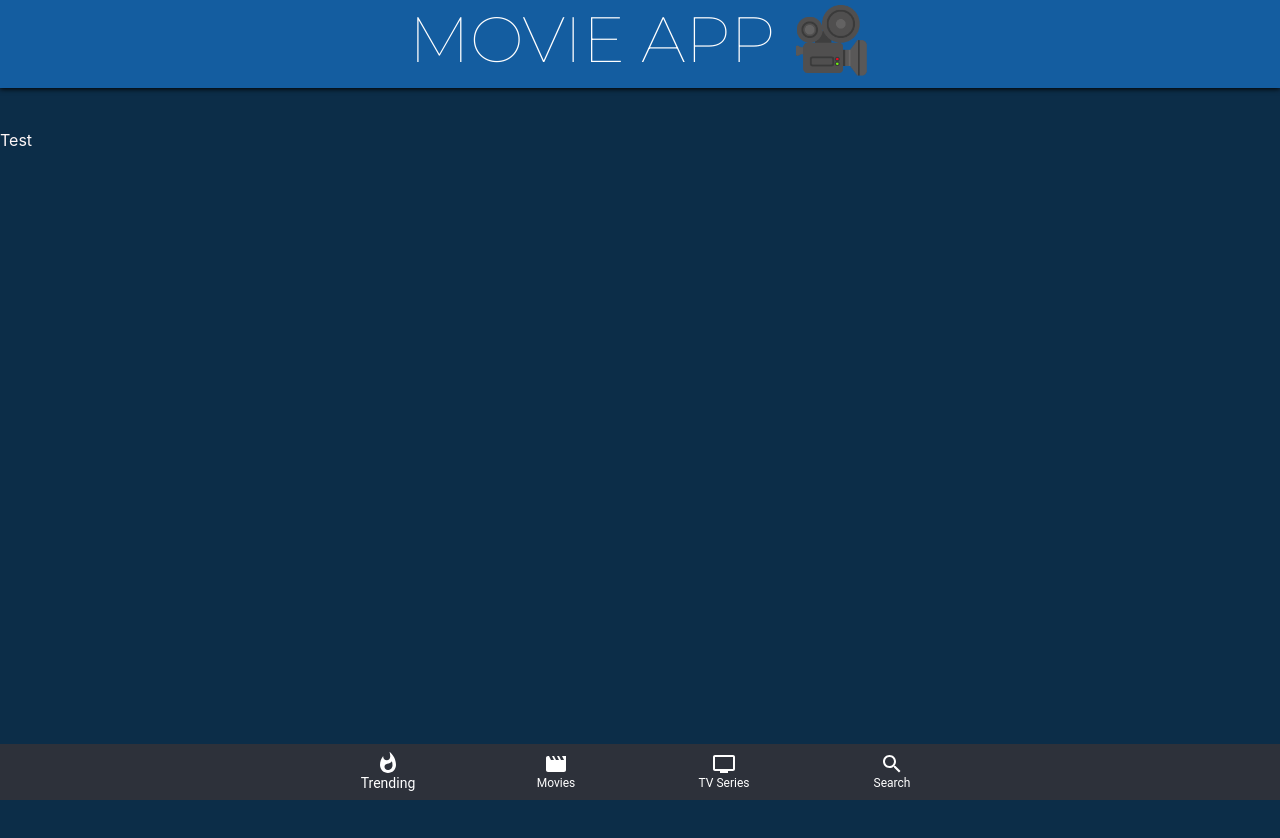
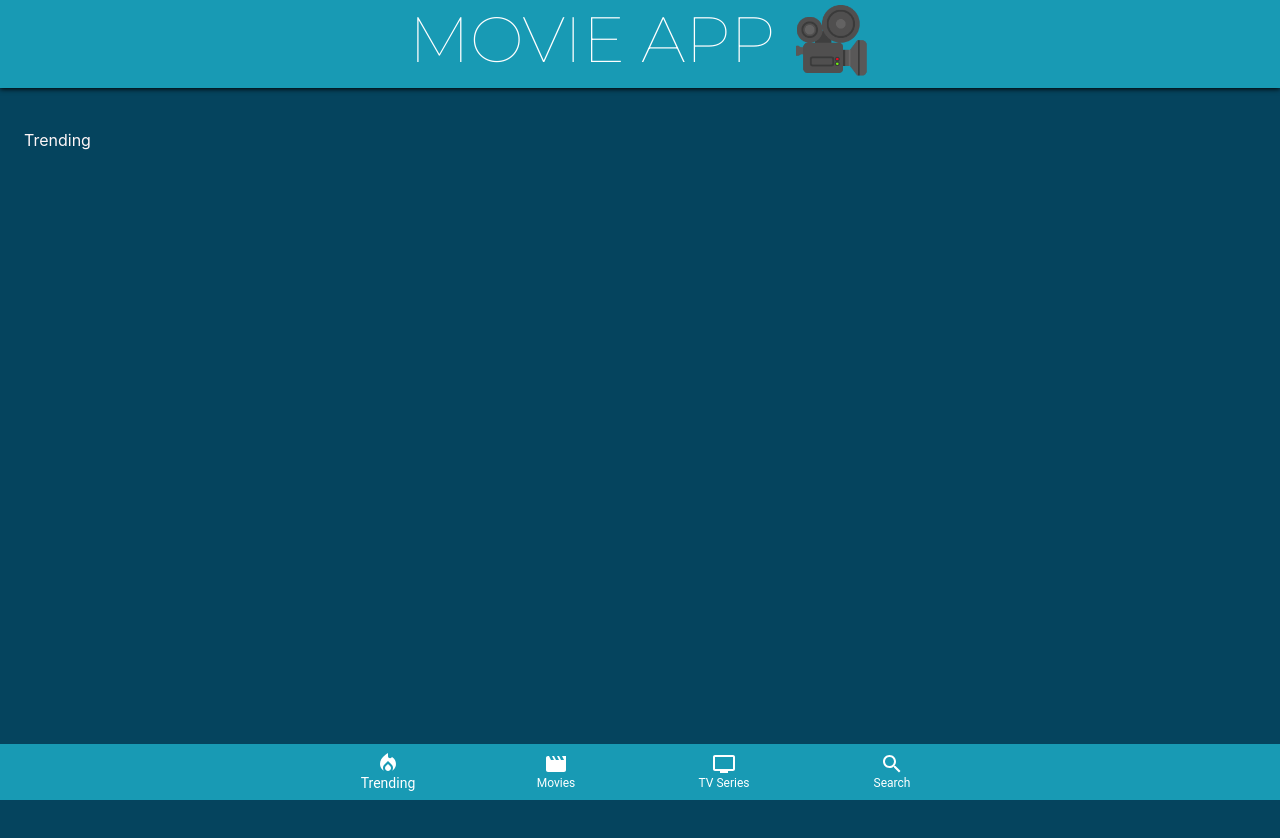
Before and after one commit to 20100850-ganesh/Assign_Movie_App, a React (Vite) app: page / in a window 1280 px wide. Shown: the top 838 px of the page. Built offline with nearby package versions, Linux system fonts and the light colour scheme.

Commit message:
Added routes with pages for nav links

```diff
--- a/src/App.css
+++ b/src/App.css
@@ -1,6 +1,6 @@
 .App {
   min-height: 100vh;
-  background-color: #0C2D48;
+  background-color: #05445E;
   color: #fff7f8;
   padding-top: 130px;
   padding-bottom: 70px;
--- a/src/App.jsx
+++ b/src/App.jsx
@@ -1,18 +1,31 @@
-import { useState } from 'react'
+import { BrowserRouter, Route, Routes } from "react-router-dom";
 import './App.css'
 import Header from './components/header/Header'
 import SimpleBottomNavigation from './components/Mainnav'
+import { Container } from "@material-ui/core"
+import Trending from './Route_pages/Trending/Trending'
+import Movies from './Route_pages/Movies/Movies'
+import Series from './Route_pages/Series/Series'
+import Search from './Route_pages/Search/Search'
 
 function App() {
 
   return (
-    <>
+    <BrowserRouter>
       <Header />
       <div className="App">
-        Test
+        <Container>
+          <Routes>
+            <Route path='/' Component={Trending} exact />
+            <Route path='/movies' Component={Movies} />
+            <Route path='/series' Component={Series} />
+            <Route path='/search' Component={Search} />
+          </Routes>
+        </Container>
       </div>
+
       <SimpleBottomNavigation />
-    </>
+    </BrowserRouter>
 
   )
 }
--- /dev/null
+++ b/src/Route_pages/Movies/Movies.jsx
@@ -0,0 +1,11 @@
+import React from 'react'
+
+const Movies = () => {
+    return (
+        <div>
+            <span className="pageTitle">Movies</span>
+        </div>
+    )
+}
+
+export default Movies
--- /dev/null
+++ b/src/Route_pages/Search/Search.jsx
@@ -0,0 +1,11 @@
+import React from 'react'
+
+const Search = () => {
+    return (
+        <div>
+            <span className="pageTitle">Search</span>
+        </div>
+    )
+}
+
+export default Search
--- /dev/null
+++ b/src/Route_pages/Series/Series.jsx
@@ -0,0 +1,11 @@
+import React from 'react'
+
+const Series = () => {
+    return (
+        <div>
+            <span className="pageTitle">Series</span>
+        </div>
+    )
+}
+
+export default Series
--- /dev/null
+++ b/src/Route_pages/Trending/Trending.jsx
@@ -0,0 +1,11 @@
+import React from 'react'
+
+const Trending = () => {
+    return (
+        <div>
+            <span className="pageTitle">Trending</span>
+        </div>
+    )
+}
+
+export default Trending
--- a/src/components/Mainnav.jsx
+++ b/src/components/Mainnav.jsx
@@ -5,7 +5,7 @@ import BottomNavigationAction from "@material-ui/core/BottomNavigationAction";
 import TvIcon from "@material-ui/icons/Tv";
 import MovieIcon from "@material-ui/icons/Movie";
 import SearchIcon from "@material-ui/icons/Search";
-import WhatshotIcon from "@material-ui/icons/Whatshot";
+import LocalFireDepartmentIcon from '@mui/icons-material/LocalFireDepartment';
 //import { useHistory } from "react-router-dom";
 
 const useStyles = makeStyles({
@@ -13,7 +13,7 @@ const useStyles = makeStyles({
         width: "100%",
         position: "fixed",
         bottom: 0,
-        backgroundColor: "#2d313a",
+        backgroundColor: "#189AB4", //#2d313a
         zIndex: 100,
     },
 });
@@ -47,7 +47,7 @@ export default function SimpleBottomNavigation() {
             <BottomNavigationAction
                 style={{ color: "white" }}
                 label="Trending"
-                icon={<WhatshotIcon />}
+                icon={<LocalFireDepartmentIcon />}
             />
             <BottomNavigationAction
                 style={{ color: "white" }}
--- a/src/components/header/Header.css
+++ b/src/components/header/Header.css
@@ -5,7 +5,7 @@
     display: flex;
     justify-content: center;
     text-transform: uppercase;
-    background-color: #145DA0;
+    background-color: #189AB4;
     font-family: "Montserrat", "sans-serif";
     font-size: 5vw;
     padding-bottom: 10px;
```
